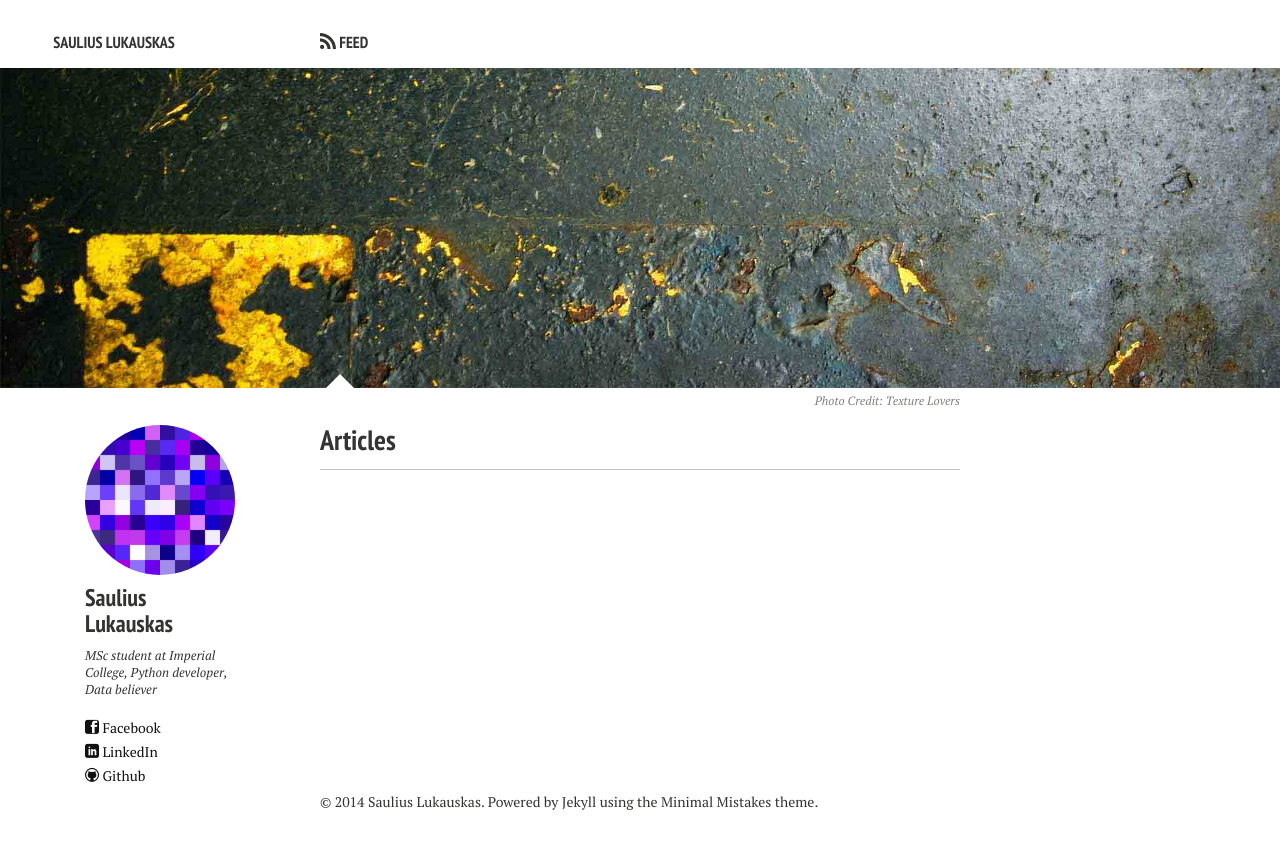
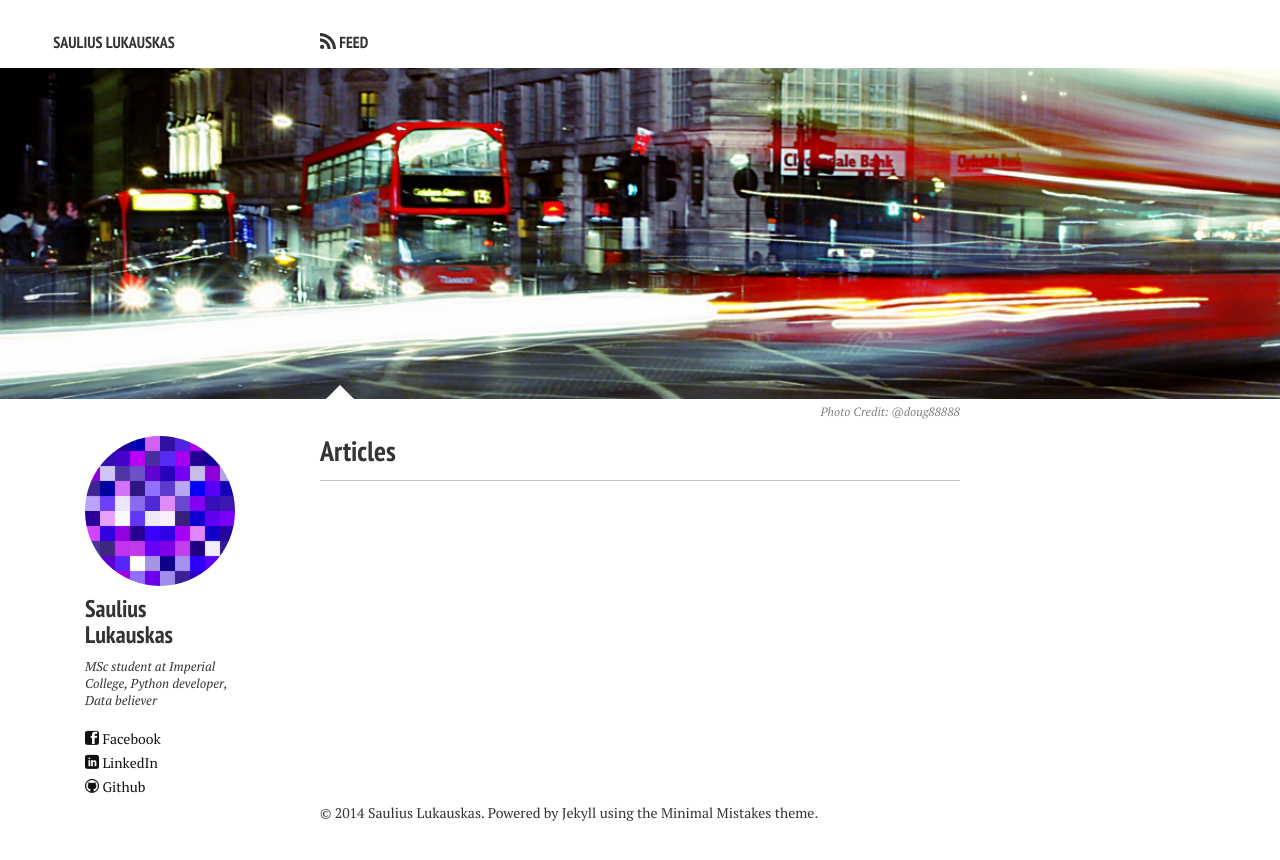
Before and after one commit to lukauskas/lukauskas.github.io, a Jekyll site: the page built from index.md, in a window 1280 px wide. Shown: the top 860 px of the page. Built offline with Jekyll 4.4.1, drawn with Linux system fonts in a browser that asks for light colours; nearby versions of some CDN libraries.

Commit message:
changed header to use London's picture rather than some random pic of I don't even know what

```diff
--- a/_config.yml
+++ b/_config.yml
@@ -4,7 +4,6 @@ pygments: true
 source: .
 
 title:            Saulius Lukauskas
-description:      Describe your website here.
 disqus_shortname: sauliuslukauskas
 url:              http://localhost:4000
 
--- a/index.md
+++ b/index.md
@@ -3,7 +3,7 @@ layout: home
 description: "A responsive Jekyll theme with editorial tendencies by designer Michael Rose."
 tags: [Jekyll, theme, responsive, blog, template]
 image:
-  feature: texture-feature-01.jpg
-  credit: Texture Lovers
-  creditlink: http://texturelovers.com
+  feature: header-london.jpg
+  credit: "@doug88888"
+  creditlink: https://secure.flickr.com/photos/doug88888/
 ---
```
Also changed, not shown: images/header-london.jpg (added).
